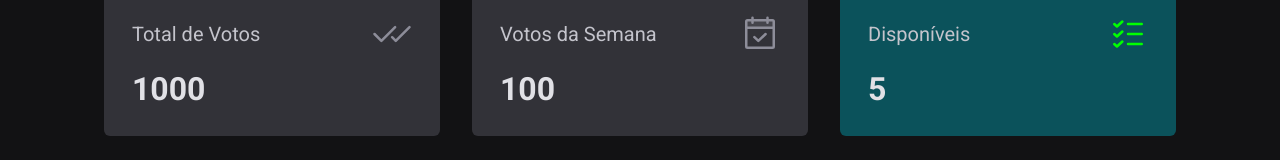
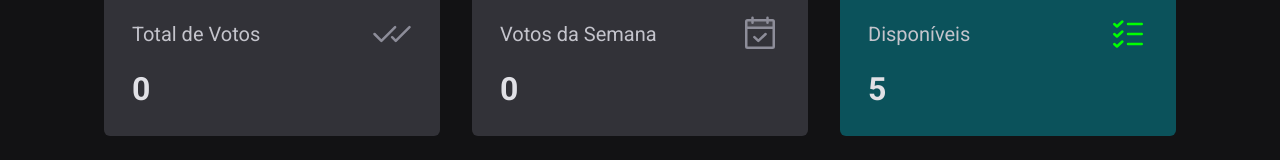
Before and after one commit to fabianoneumann/cl-frontend, a React (Vite) app: page /votos-da-semana in a window 1280 px wide. Shown: the part 198-358 px from the top of the page. Built offline with nearby package versions, Linux system fonts and the light colour scheme; no server answers.

Commit message:
consuming total, current week and users current week counters

```diff
--- a/src/pages/VotesToStudy/index.tsx
+++ b/src/pages/VotesToStudy/index.tsx
@@ -1,4 +1,4 @@
-import { useContext, useEffect, useState } from "react";
+import { useContext, useEffect, useRef, useState } from "react";
 import { VotesSummary } from "../../components/VotesSummary";
 import { TableFooterText, VotesContainer, VotesTable, VotesToStudyContainer, VotesToStudyContent, VotesToStudyTitle } from "./styles";
 import { SearchForm } from "./components/SearchForm";
@@ -17,21 +17,50 @@ interface Vote {
 
 export function VotesToStudy() {
     const [availableVotes, setAvailableVotes] = useState(5);
-    const totalVotes = 1000;
-    const weeklyVotes = 100;
+    const totalVotesRef = useRef<number>(0);
+    const weeklyVotesRef = useRef<number>(0);
 
-    let totalVotesToDisplay = totalVotes + 5 - availableVotes;
-    let weeklyVotesToDisplay = weeklyVotes + 5 - availableVotes;
+    // let totalVotesToDisplay = totalVotes + 5 - availableVotes;
+    // let weeklyVotesToDisplay = weeklyVotes + 5 - availableVotes;
 
     const [fetchedVotes, setFetchedVotes] = useState<Vote[]>([]);
 
     const [votes, setVotes] = useState<Vote[]>([]);
 
+    const { authenticated } = useContext(AuthContext);
+
+    useEffect(() => {
+        api.get('/votes/counters')
+            .then(response => {
+                const { voteCounters } = response.data;
+                totalVotesRef.current = voteCounters.totalCount;
+                weeklyVotesRef.current = voteCounters.weekCount;
+            });
+
+        api.get('votes/current-week')
+            .then(response => {
+                setFetchedVotes(response.data.votes);
+                setVotes(response.data.votes);
+            });
+
+    }, []);
+
+    useEffect(() => {
+        if (authenticated) {
+            api.get('/votes/user/current-week-count')
+                .then(response => {
+                    setAvailableVotes(5 - response.data.votesCount);
+                });
+        } else {
+            setAvailableVotes(5);
+        }
+    }, [authenticated]);
+
     const handleVote = (vote: Vote) => {
         if (availableVotes > 0) {
             setAvailableVotes(availableVotes - 1);
-            totalVotesToDisplay += 1;
-            weeklyVotesToDisplay += 1;
+            totalVotesRef.current += 1;
+            weeklyVotesRef.current += 1;
 
             const updatedVoteListToShow = votes.map((item) => {
                 if (item.altcoin.ticker === vote.altcoin.ticker) {
@@ -75,23 +104,13 @@ export function VotesToStudy() {
         }
     }
 
-    useEffect(() => {
-        api.get('votes/current-week')
-            .then(response => {
-                setFetchedVotes(response.data.votes);
-                setVotes(response.data.votes);
-            });
-    }, []);
-
-    const { authenticated } = useContext(AuthContext);
-
     return (
         <VotesToStudyContainer>
             <VotesToStudyContent>
                 <VotesToStudyTitle>Votos da Semana</VotesToStudyTitle>
                 <VotesSummary
-                    totalVotes={totalVotesToDisplay}
-                    weeklyVotes={weeklyVotesToDisplay}
+                    totalVotes={totalVotesRef.current}
+                    weeklyVotes={weeklyVotesRef.current}
                     availableVotes={availableVotes}
                 />
 
```
